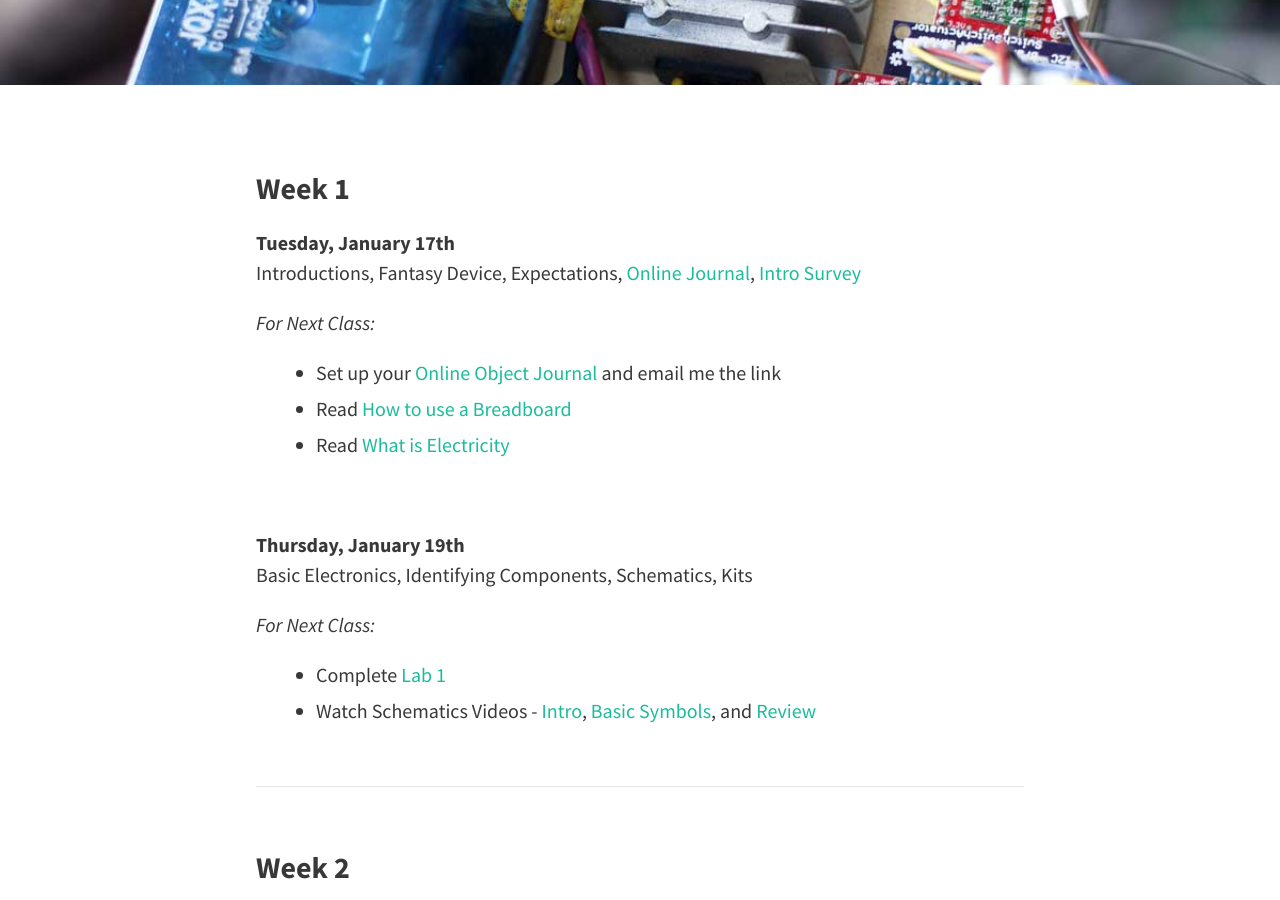
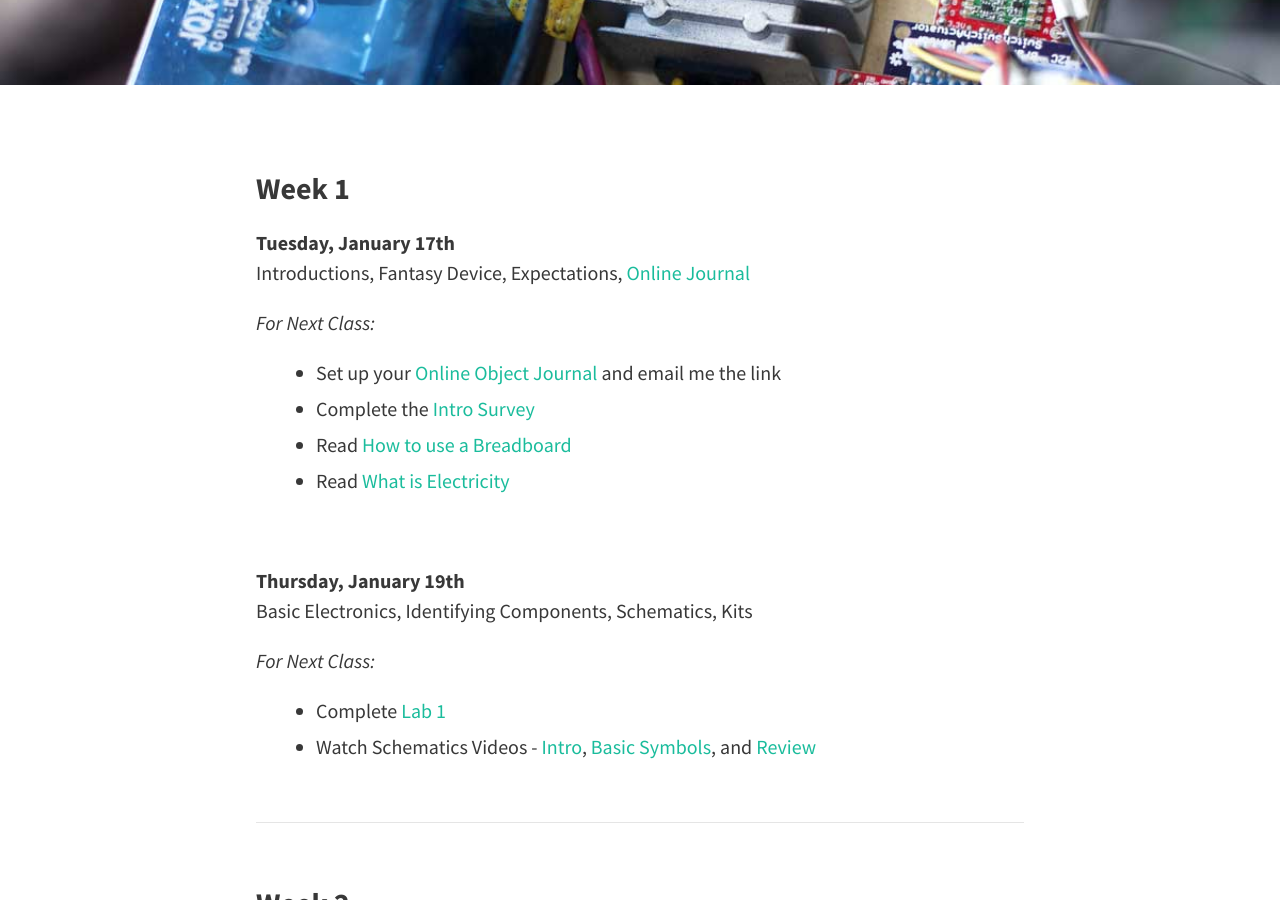
Before and after one commit to coloringchaos/object-spring-17, a Jekyll site: the page built from schedule.md, in a window 1280 px wide and 900 px high, scrolled down 302 px. Built offline with Jekyll 4.4.1, drawn with Linux system fonts in a browser that asks for light colours; nearby versions of some CDN libraries.

Commit message:
week 1 fix

```diff
--- a/schedule.md
+++ b/schedule.md
@@ -15,11 +15,12 @@ Assignments are due on the day that they are listed.
 <br> -->
 
 ### Week 1
-**Tuesday, January 17th** <br> Introductions, Fantasy Device, Expectations, [Online Journal](/object-spring-17/journal), [Intro Survey](https://docs.google.com/a/colorado.edu/forms/d/e/1FAIpQLSd-J9qlRalPSIrY7S76r8qyAFv6p1syXjrGY9KlyHye44ahLw/viewform)
+**Tuesday, January 17th** <br> Introductions, Fantasy Device, Expectations, [Online Journal](/object-spring-17/journal)
 
 *For Next Class:*
 
 + Set up your [Online Object Journal](/object-spring-17/journal/) and email me the link
++ Complete the [Intro Survey](https://docs.google.com/a/colorado.edu/forms/d/e/1FAIpQLSd-J9qlRalPSIrY7S76r8qyAFv6p1syXjrGY9KlyHye44ahLw/viewform)
 + Read [How to use a Breadboard](https://learn.sparkfun.com/tutorials/how-to-use-a-breadboard)
 + Read [What is Electricity](https://learn.sparkfun.com/tutorials/what-is-electricity)
 
```
